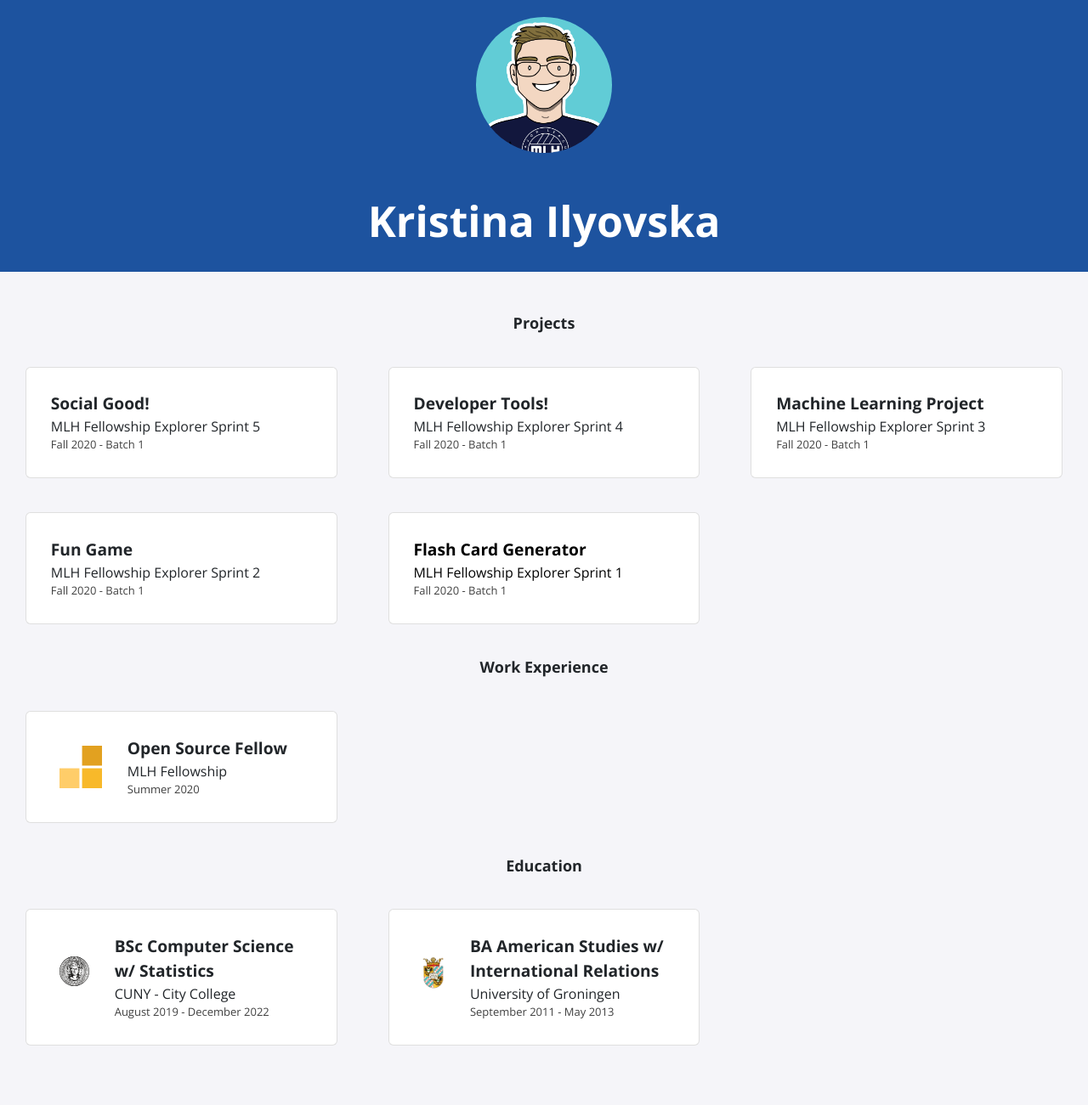
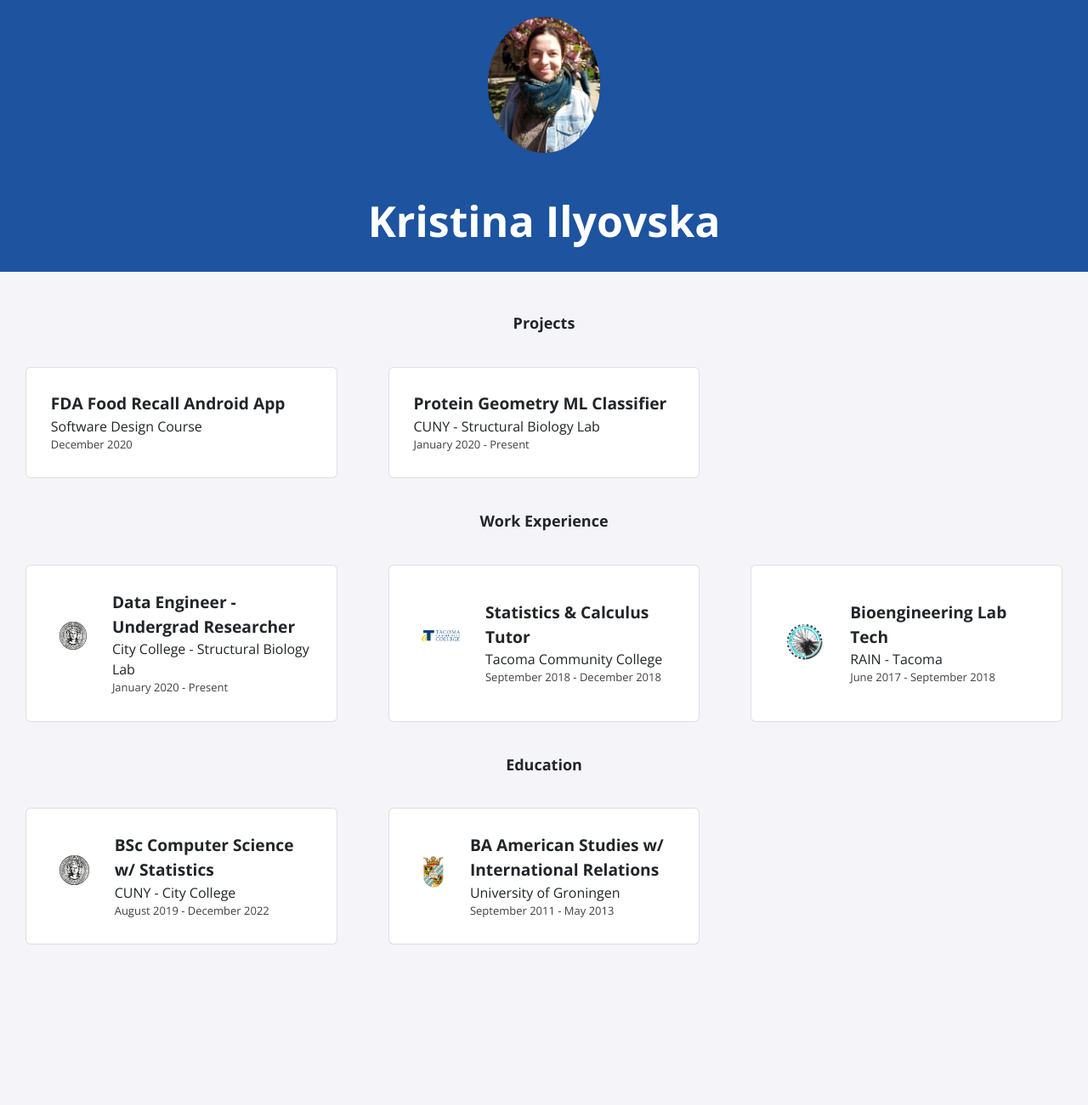
Before and after one commit to lyloster/lyloster.github.io, a Jekyll site: the page built from index.html, in a window 1280 px wide. Shown: the whole page at 85% size. Built offline with Jekyll 4.4.1, drawn with Linux system fonts in a browser that asks for light colours; nearby versions of some CDN libraries; after the commit the page ends 1182 px from its top, so only the background shows below that.

Commit message:
XP & Projects customization

```diff
--- a/_data/experience.yml
+++ b/_data/experience.yml
@@ -1,4 +1,14 @@
-- role: Open Source Fellow
-  company: MLH Fellowship
-  dates: Summer 2020
-  logo: fellowship.svg
+- role: Data Engineer - Undergrad Researcher
+  company: City College - Structural Biology Lab
+  dates: January 2020 - Present
+  logo: City_College_of_New_York_seal.svg
+
+- role: Statistics & Calculus Tutor
+  company: Tacoma Community College
+  dates: September 2018 - December 2018
+  logo: TCCcolor.png
+
+- role: Bioengineering Lab Tech
+  company: RAIN - Tacoma
+  dates: June 2017 - September 2018
+  logo: rain+cog+logo.png
--- a/_data/projects.yml
+++ b/_data/projects.yml
@@ -1,20 +1,12 @@
-- title: Social Good!
-  event: MLH Fellowship Explorer Sprint 5
-  date: Fall 2020 - Batch 1
+- title: FDA Food Recall Android App
+  event: Software Design Course
+  date: December 2020
 
-- title: Developer Tools!
-  event: MLH Fellowship Explorer Sprint 4
-  date: Fall 2020 - Batch 1
+- title: Protein Geometry ML Classifier
+  event: CUNY - Structural Biology Lab
+  date: January 2020 - Present
 
-- title: Machine Learning Project
-  event: MLH Fellowship Explorer Sprint 3
-  date: Fall 2020 - Batch 1
-
-- title: Fun Game
-  event: MLH Fellowship Explorer Sprint 2
-  date: Fall 2020 - Batch 1
-
-- title: Flash Card Generator
-  event: MLH Fellowship Explorer Sprint 1
-  date: Fall 2020 - Batch 1
-  page-name: sprint1
+# - title: Flash Card Generator
+#   event: MLH Fellowship Explorer Sprint 1
+#   date: Fall 2020 - Batch 1
+#   page-name: sprint1
```
Also changed, not shown: assets/img/experience/City_College_of_New_York_seal.svg (added), assets/img/experience/TCCcolor.png (added), assets/img/experience/fellowship.svg (deleted), assets/img/experience/mlh.svg (deleted), assets/img/experience/rain+cog+logo.png (added), assets/img/logo.jpg.
